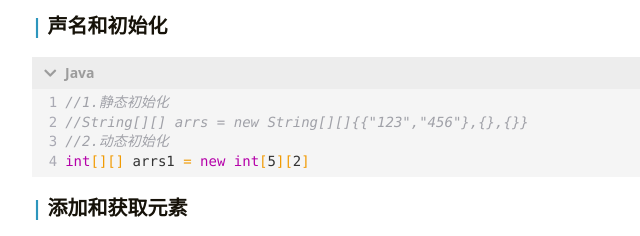
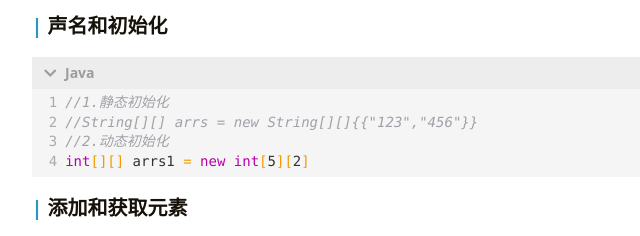
Before and after one commit to yzuxqz/yzuxqz.Github.io, a plain HTML site: page posts/java/index.html in a window 1280 px wide. Shown: the part 8091-8327 px from the top of the page, 259-899 px from the left. Drawn offline with Linux system fonts and the light colour scheme.

Commit message:
update notes

```diff
--- a/posts/java/index.html
+++ b/posts/java/index.html
@@ -855,7 +855,7 @@ do{
 </span></code></pre></td>
 <td class="lntd">
 <pre tabindex="0" class="chroma"><code class="language-java" data-lang="java"><span class="c1">//1.静态初始化
-</span><span class="c1">//String[][] arrs = new String[][]{{&#34;123&#34;,&#34;456&#34;},{},{}}
+</span><span class="c1">//String[][] arrs = new String[][]{{&#34;123&#34;,&#34;456&#34;}}
 </span><span class="c1">//2.动态初始化
 </span><span class="c1"></span><span class="kt">int</span><span class="o">[][]</span> <span class="n">arrs1</span> <span class="o">=</span> <span class="k">new</span> <span class="kt">int</span><span class="o">[</span><span class="n">5</span><span class="o">][</span><span class="n">2</span><span class="o">]</span>
 </code></pre></td></tr></table>
```
Also changed, not shown: 1 other file.
